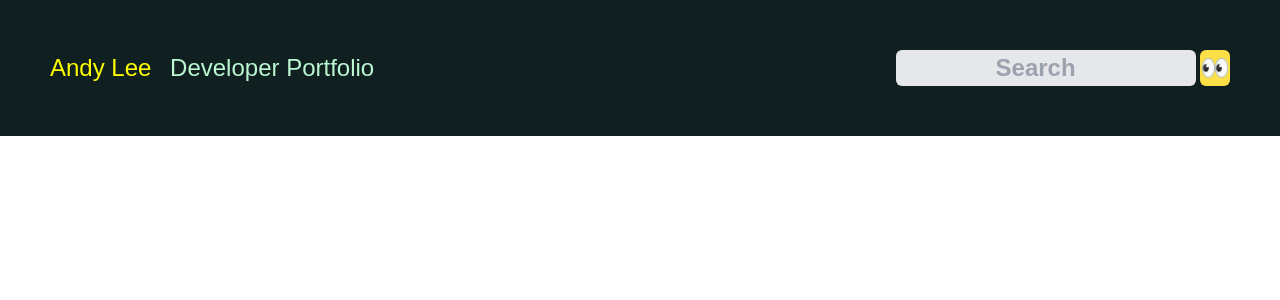
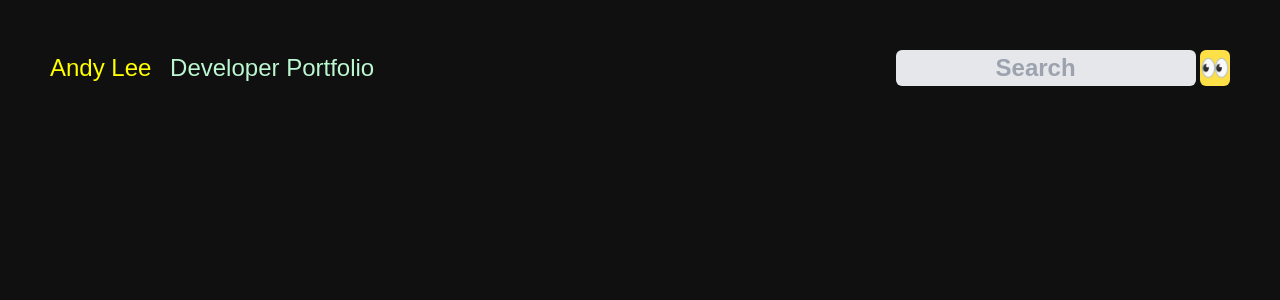
Before and after one commit to jungdadak/myportfolio, a Next.js app: page / in a window 1280 px wide. Shown: the top 300 px of the page. Built offline with nearby package versions, Linux system fonts and the light colour scheme.

Commit message:
'bg-black'

```diff
--- a/app/globals.css
+++ b/app/globals.css
@@ -3,8 +3,8 @@
 @tailwind utilities;
 
 :root {
-	--background: #ffffff;
-	--foreground: #171717;
+	--background: #101010;
+	--foreground: #ededed;
 }
 
 @media (prefers-color-scheme: dark) {
@@ -21,7 +21,7 @@ body {
 }
 
 .navbar-bg {
-	background: #102020;
+	background: #101010;
 	color: yellow;
 	font-size: x-large;
 	padding: 50px;
```
